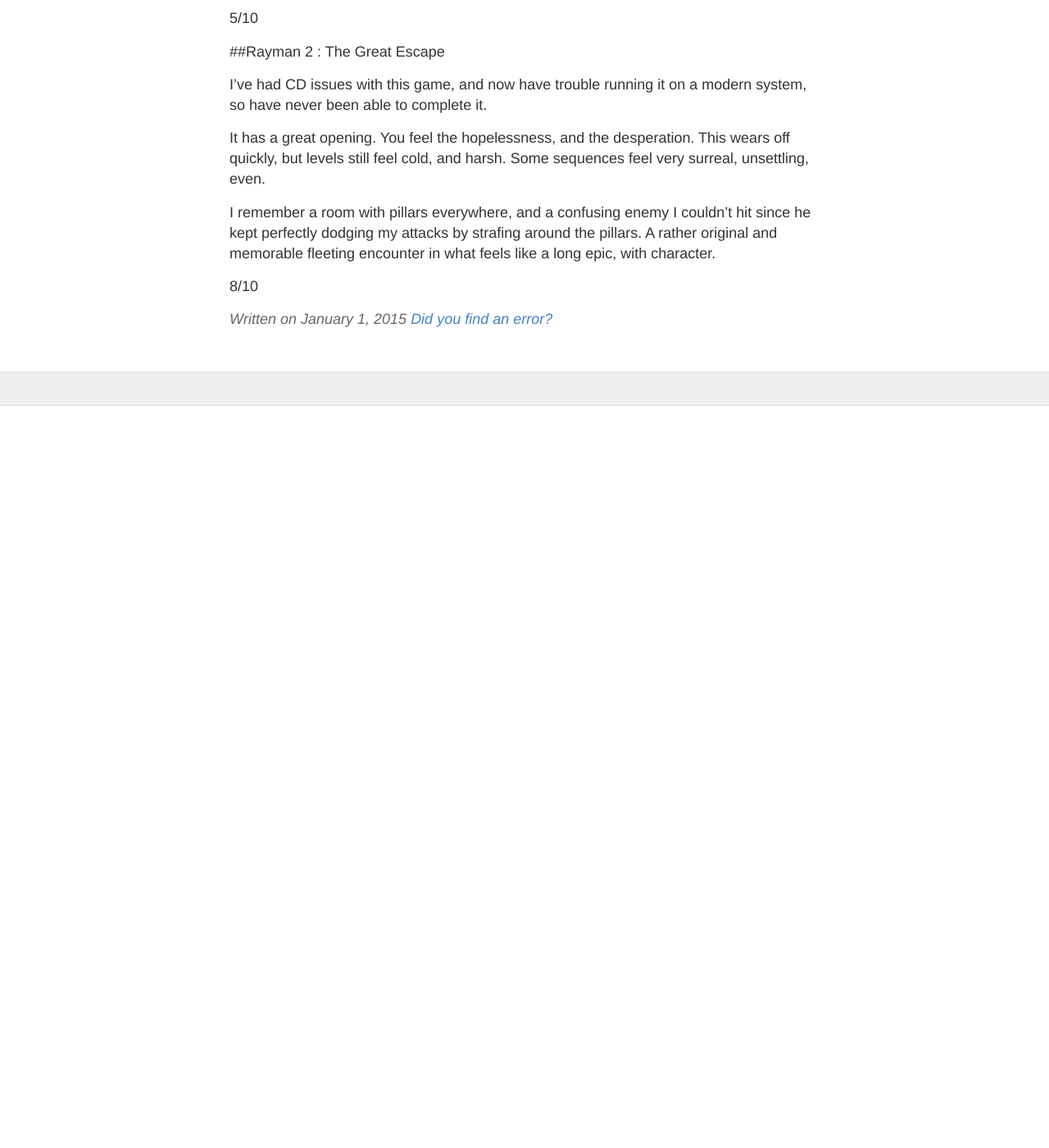
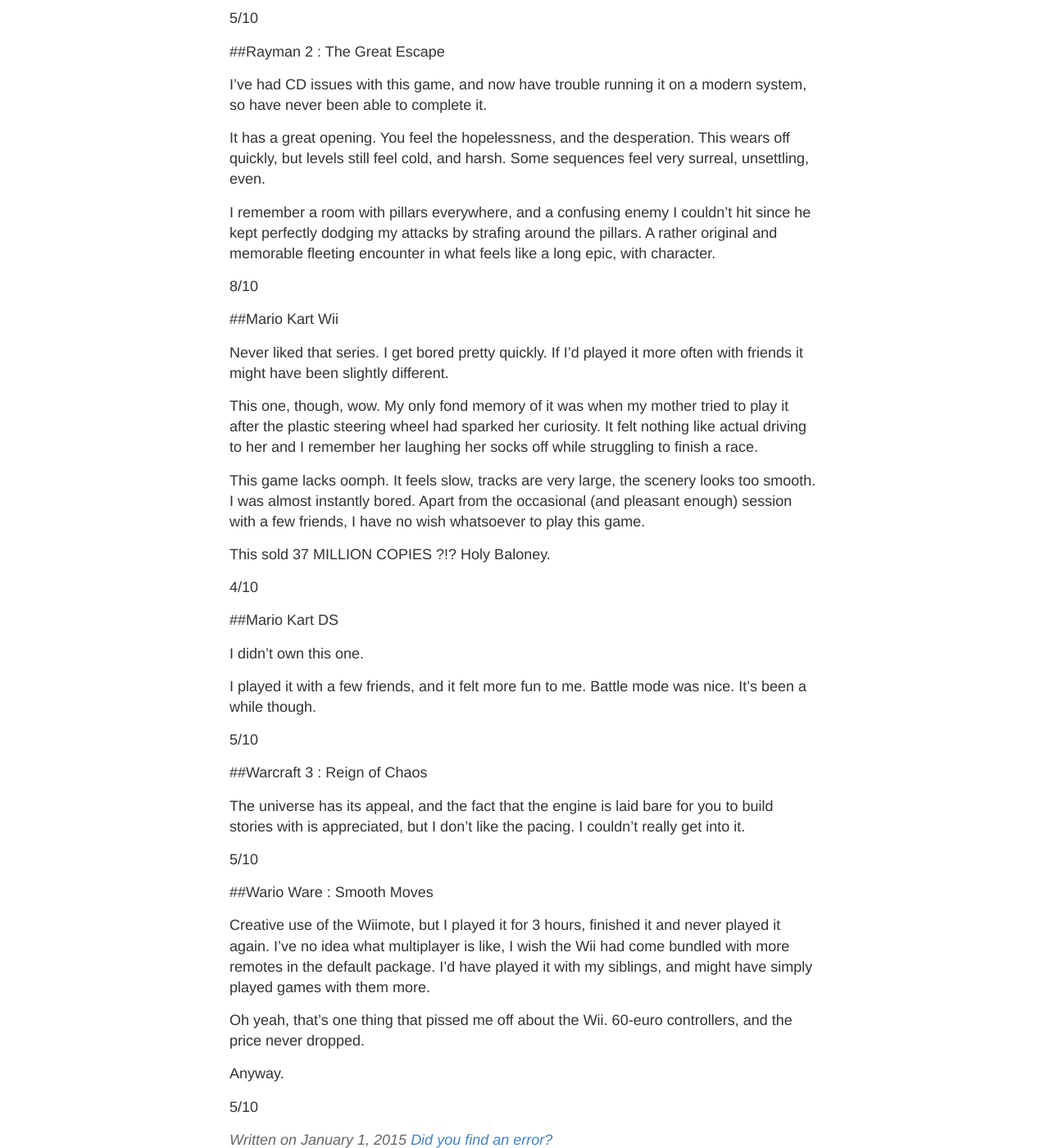
Before and after one commit to s-mackeo/maqe-crit.github.io, a Jekyll site: the page built from _posts/2015-01-01-Tidbits.md, in a window 1280 px wide and 1400 px high, scrolled down 10465 px. Shown: the whole window at 82% size. Built offline with Jekyll 4.4.1, drawn with Linux system fonts in a browser that asks for light colours; before the commit the page ends 10960 px from its top, so only the background shows below that.

Commit message:
Update 2015-01-01-Tidbits.md

```diff
--- a/_posts/2015-01-01-Tidbits.md
+++ b/_posts/2015-01-01-Tidbits.md
@@ -374,3 +374,43 @@ It has a great opening. You feel the hopelessness, and the desperation. This wea
 I remember a room with pillars everywhere, and a confusing enemy I couldn't hit since he kept perfectly dodging my attacks by strafing around the pillars. A rather original and memorable fleeting encounter in what feels like a long epic, with character.
 
 8/10
+
+
+##Mario Kart Wii
+
+Never liked that series. I get bored pretty quickly. If I'd played it more often with friends it might have been slightly different.
+
+This one, though, wow. My only fond memory of it was when my mother tried to play it after the plastic steering wheel had sparked her curiosity. It felt nothing like actual driving to her and I remember her laughing her socks off while struggling to finish a race.
+
+This game lacks oomph. It feels slow, tracks are very large, the scenery looks too smooth. I was almost instantly bored. Apart from the occasional (and pleasant enough) session with a few friends, I have no wish whatsoever to play this game.
+
+This sold 37 MILLION COPIES ?!? Holy Baloney.
+
+4/10
+
+
+##Mario Kart DS
+
+I didn't own this one.
+
+I played it with a few friends, and it felt more fun to me. Battle mode was nice. It's been a while though.
+
+5/10
+
+
+##Warcraft 3 : Reign of Chaos
+
+The universe has its appeal, and the fact that the engine is laid bare for you to build stories with is appreciated, but I don't like the pacing. I couldn't really get into it.
+
+5/10
+
+
+##Wario Ware : Smooth Moves
+
+Creative use of the Wiimote, but I played it for 3 hours, finished it and never played it again. I've no idea what multiplayer is like, I wish the Wii had come bundled with more remotes in the default package. I'd have played it with my siblings, and might have simply played games with them more.
+
+Oh yeah, that's one thing that pissed me off about the Wii. 60-euro controllers, and the price never dropped.
+
+Anyway.
+
+5/10
```
